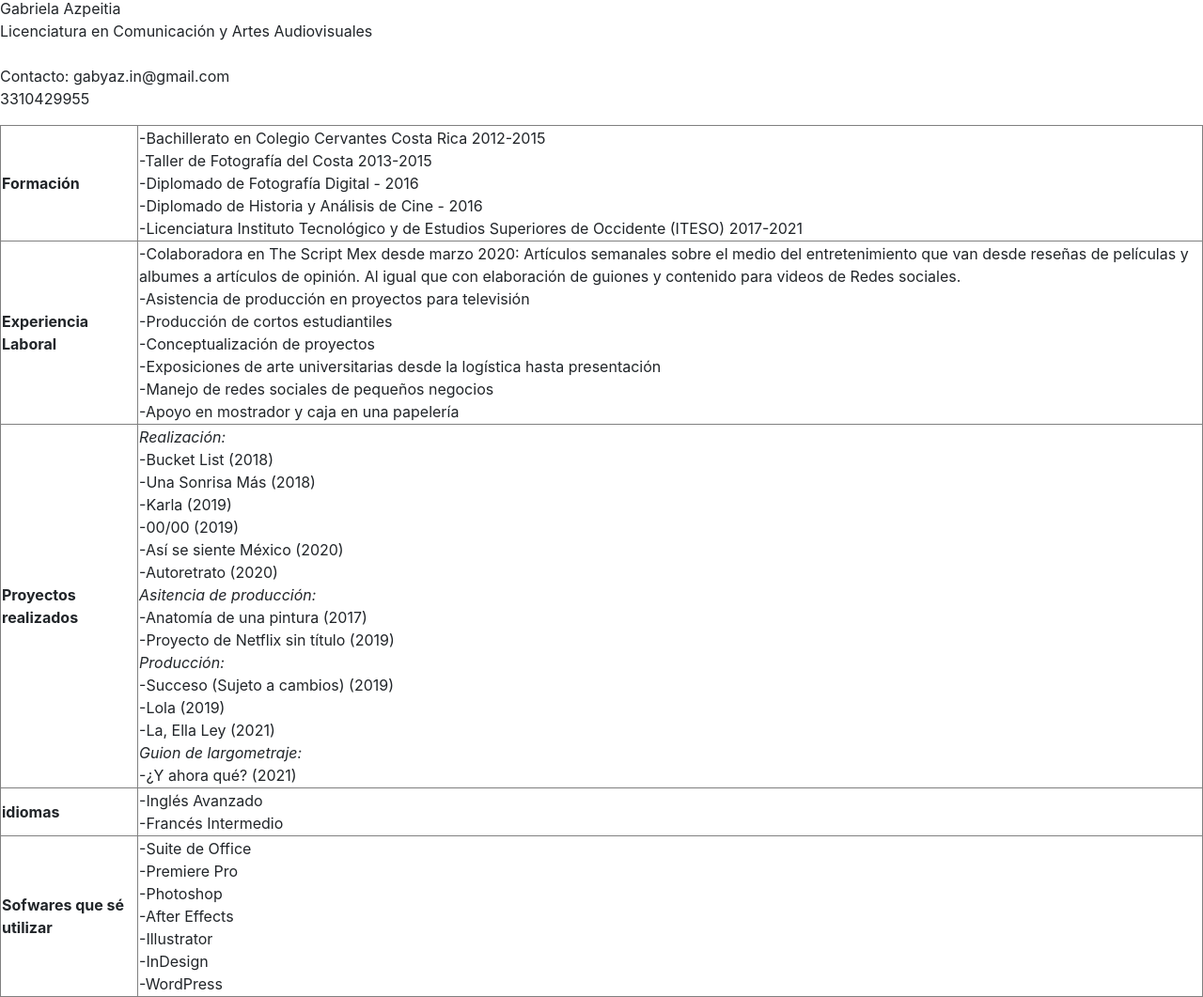
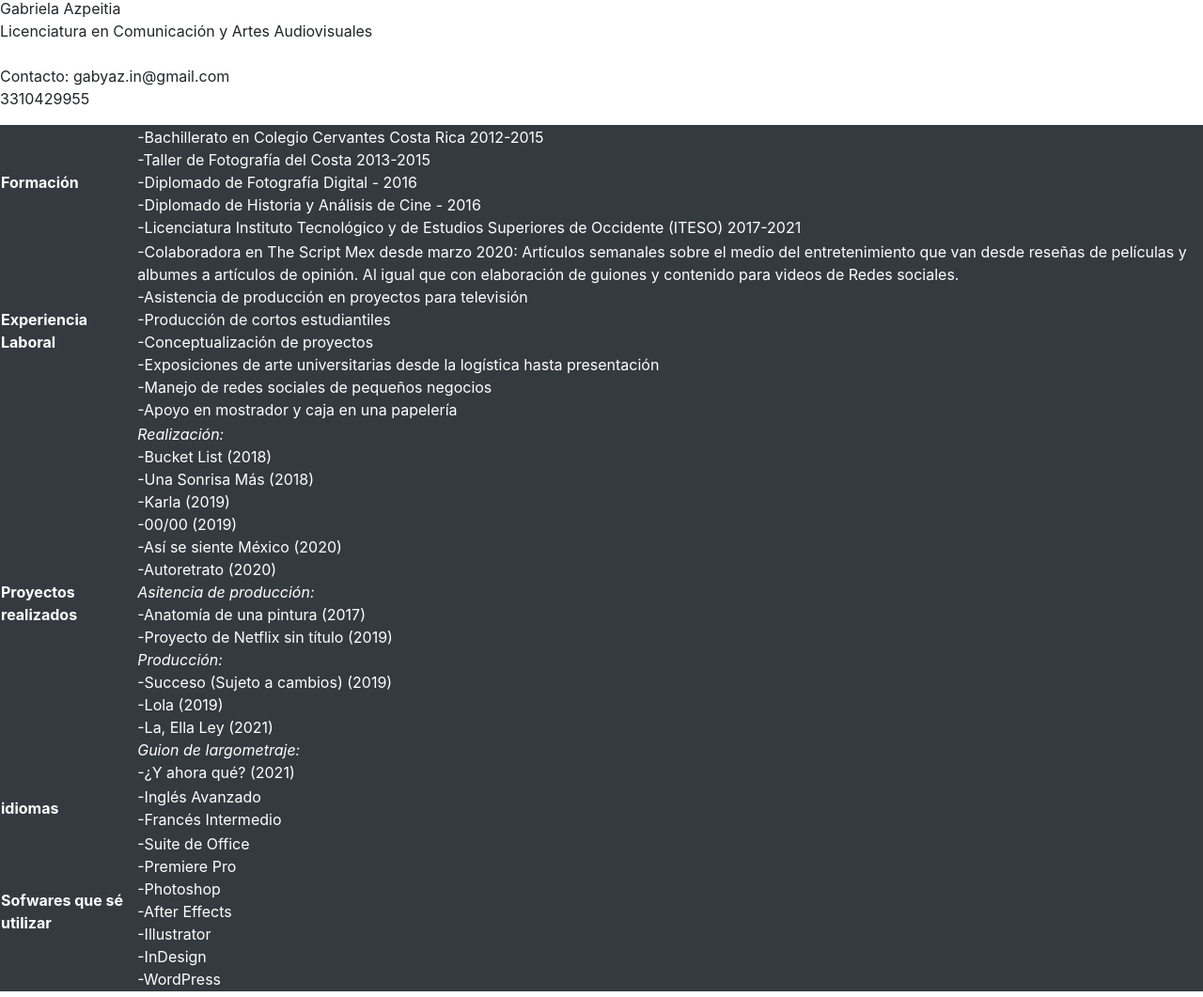
Before and after one commit to gabyaz/gabyaz.github.io, a plain HTML site: page index.htm in a window 1280 px wide. Shown: the part 359-1420 px from the top of the page at 94% size. Drawn offline with nearby package versions, Linux system fonts and the light colour scheme.

Commit message:
Add files via upload

```diff
--- a/index.htm
+++ b/index.htm
@@ -27,7 +27,7 @@
 	3310429955
 	</p>
 
-    	<table border="1", "table-dark">
+    	<table class="table-dark">
         	<tr>
             	<th> Formación </th>
                 <td> -Bachillerato en Colegio Cervantes Costa Rica 2012-2015
```
